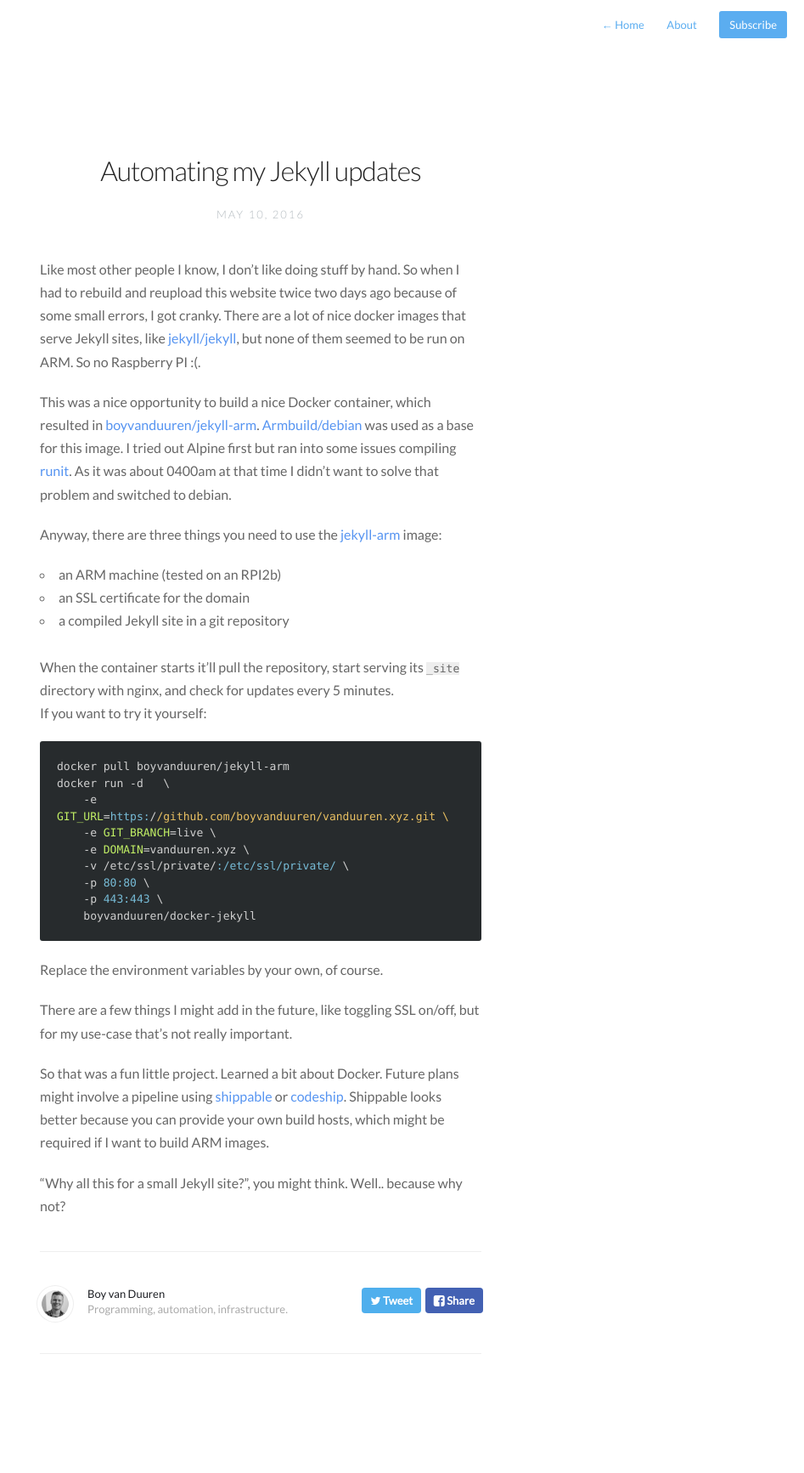
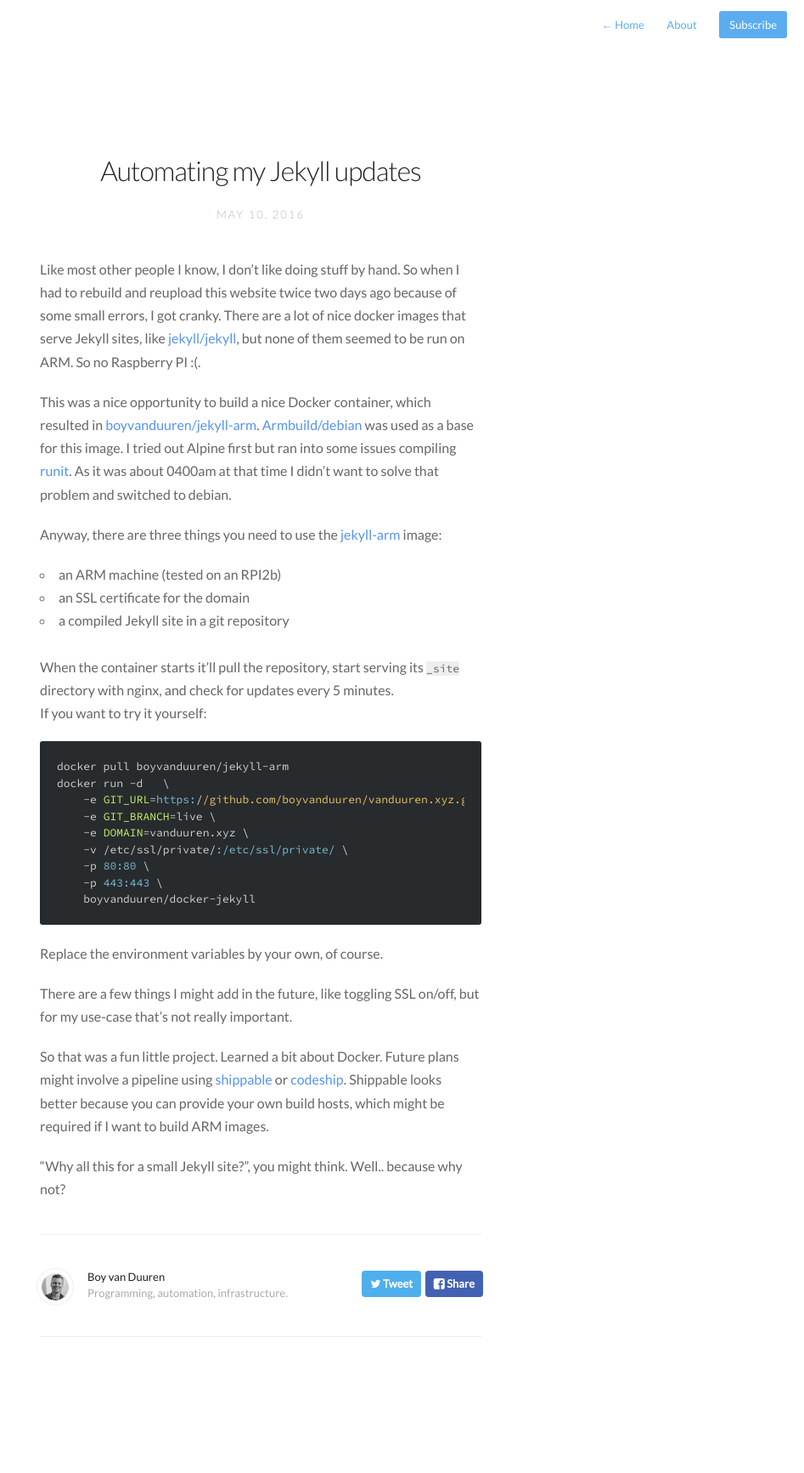
Before and after one commit to boyvanduuren/vanduuren.xyz, a Jekyll site: the page built from _posts/2016-05-10-automating-jekyll-updates.markdown, in a window 1280 px wide. Shown: the whole page at 85% size, without its empty margins (333-1280 px from the left). Built offline with Jekyll 4.4.1, drawn with Linux system fonts in a browser that asks for light colours; nearby versions of some CDN libraries; Markdown is read by kramdown in place of the engine named in the settings.

Commit message:
Fix line-wrap (#1), and add Source Code Pro import

```diff
--- a/assets/css/style.css
+++ b/assets/css/style.css
@@ -1,5 +1,6 @@
 /* Reset */
 @import url(https://fonts.googleapis.com/css?family=Lato:300,400);
+@import url(https://fonts.googleapis.com/css?family=Source+Code+Pro);
 
 html,body,div,span,applet,object,iframe,h1,h2,h3,h4,h5,h6,p,blockquote,pre,a,abbr,acronym,address,big,cite,code,del,dfn,em,img,ins,kbd,q,s,samp,small,strike,strong,sub,sup,tt,var,b,u,i,center,dl,dt,dd,ol,ul,li,fieldset,form,label,legend,table,caption,tbody,tfoot,thead,tr,th,td,article,aside,canvas,details,embed,figure,figcaption,footer,header,hgroup,menu,nav,output,ruby,section,summary,time,mark,audio,video{border:0;font-size:100%;font:inherit;vertical-align:baseline;margin:0;padding:0}article,aside,details,figcaption,figure,footer,header,hgroup,menu,nav,section{display:block}body{line-height:1}blockquote,q{quotes:none}blockquote:before,blockquote:after,q:before,q:after{content:none}table{border-collapse:collapse;border-spacing:0}
 *, *:before, *:after { -moz-box-sizing: border-box; -webkit-box-sizing: border-box; box-sizing: border-box; }
@@ -297,6 +298,7 @@ span.code { font-family:Menlo, Monaco, Courier; background-color:#EEE; font-size
 
 code {
   overflow-x: auto;
+  white-space: pre;
   font-family:'Source Code Pro',Menlo,monospace;
   font-size: 13px;
   /*padding: 0.5em;*/
```
Also changed, not shown: 1 other file.
